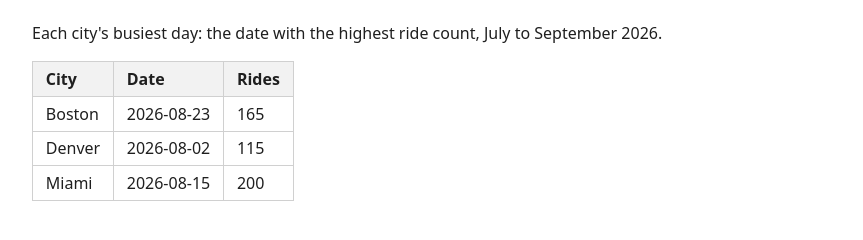
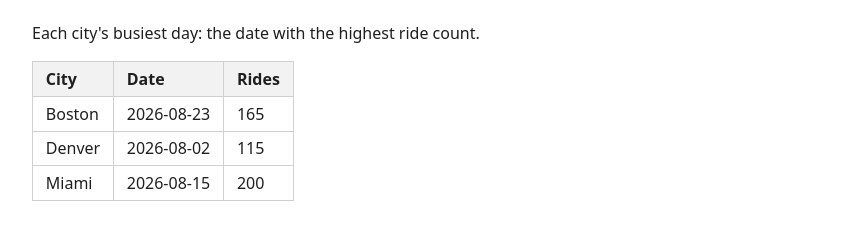
Before and after one commit to TMutarimanja/pocock-lab, a website: page site/busiest.html in a window 1280 px wide. Shown: the part 130-370 px from the top of the page, without its empty margins (208-1071 px from the left). Drawn offline with Linux system fonts and the light colour scheme.

Commit message:
Test single-row city and drop hardcoded period from Busiest days intro
Refs #4

Co-Authored-By: Claude Opus 5.5 <noreply@anthropic.com>

```diff
--- a/site/busiest.html
+++ b/site/busiest.html
@@ -12,7 +12,7 @@
     <nav><a href="./index.html">Home</a><a href="./busiest.html">Busiest days</a></nav>
   </header>
   <main>
-    <p>Each city's busiest day: the date with the highest ride count, July to September 2026.</p>
+    <p>Each city's busiest day: the date with the highest ride count.</p>
     <table id="busiest">
       <thead><tr><th>City</th><th>Date</th><th>Rides</th></tr></thead>
       <tbody></tbody>
```
Also changed, not shown: tests/stats.test.js (+7 -0 lines).
